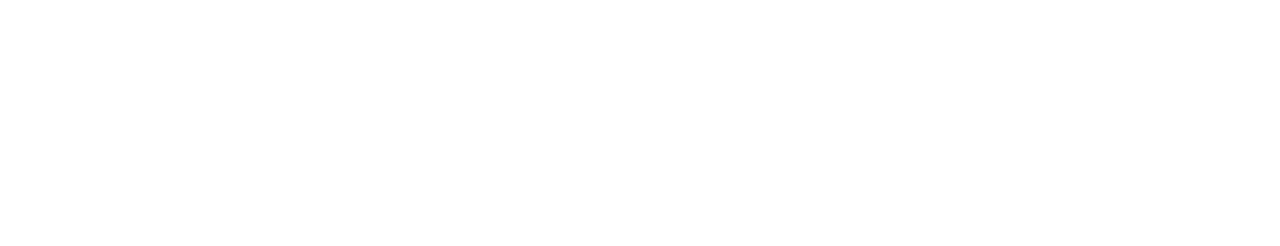
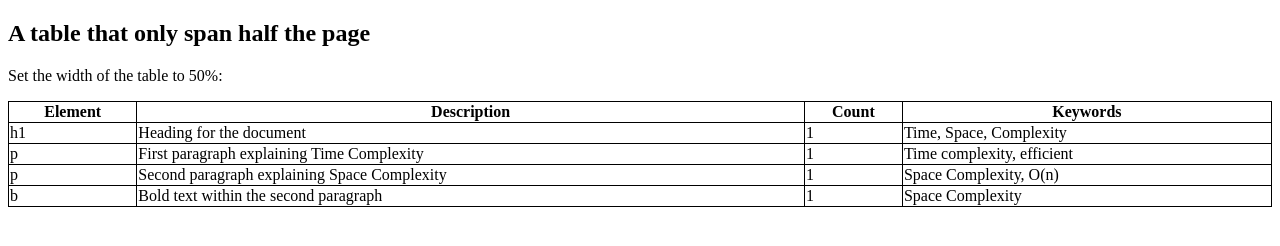
Before and after one commit to acciojob/time-and-space-complexity-ABHIRAJ9064, a website: page main.html in a window 1280 px wide. Drawn offline with Linux system fonts and the light colour scheme.

Commit message:
created a submission

```diff
--- a/main.html
+++ b/main.html
@@ -7,9 +7,55 @@
 </head>
 
 <body>
-	<!-- the entire body must be written by student -->
-    <script type="text/javascript" src="./script.js">
-</script>
+<style>
+table, td, th {
+  border: 1px solid black;
+}
+
+table {
+  border-collapse: collapse;
+  width: 100%;
+}
+</style>
+</head>
+<body>
+
+<h2>A table that only span half the page</h2>
+
+<p>Set the width of the table to 50%:</p>
+
+<table>
+  <tr>
+    <th>Element</th>
+    <th>Description</th>
+    <th>Count</th>
+	 <th>Keywords</th>
+  </tr>
+  <tr>
+    <td>h1</td>
+    <td>Heading for the document</td>
+    <td>1</td>
+	<td>Time, Space, Complexity</td>
+  </tr>
+  <tr>
+    <td>p</td>
+    <td>First paragraph explaining Time Complexity</td>
+    <td>1</td>
+	 <td>Time complexity, efficient</td>
+  </tr>
+  <tr>
+    <td>p</td>
+    <td>Second paragraph explaining Space Complexity</td>
+    <td>1</td>
+	 <td>Space Complexity, O(n)</td>
+  </tr>
+  <tr>
+    <td>b</td>
+    <td>Bold text within the second paragraph	</td>
+    <td>1</td>
+	 <td>Space Complexity</td>
+  </tr>
+</table>
 
 </body>
 
```
